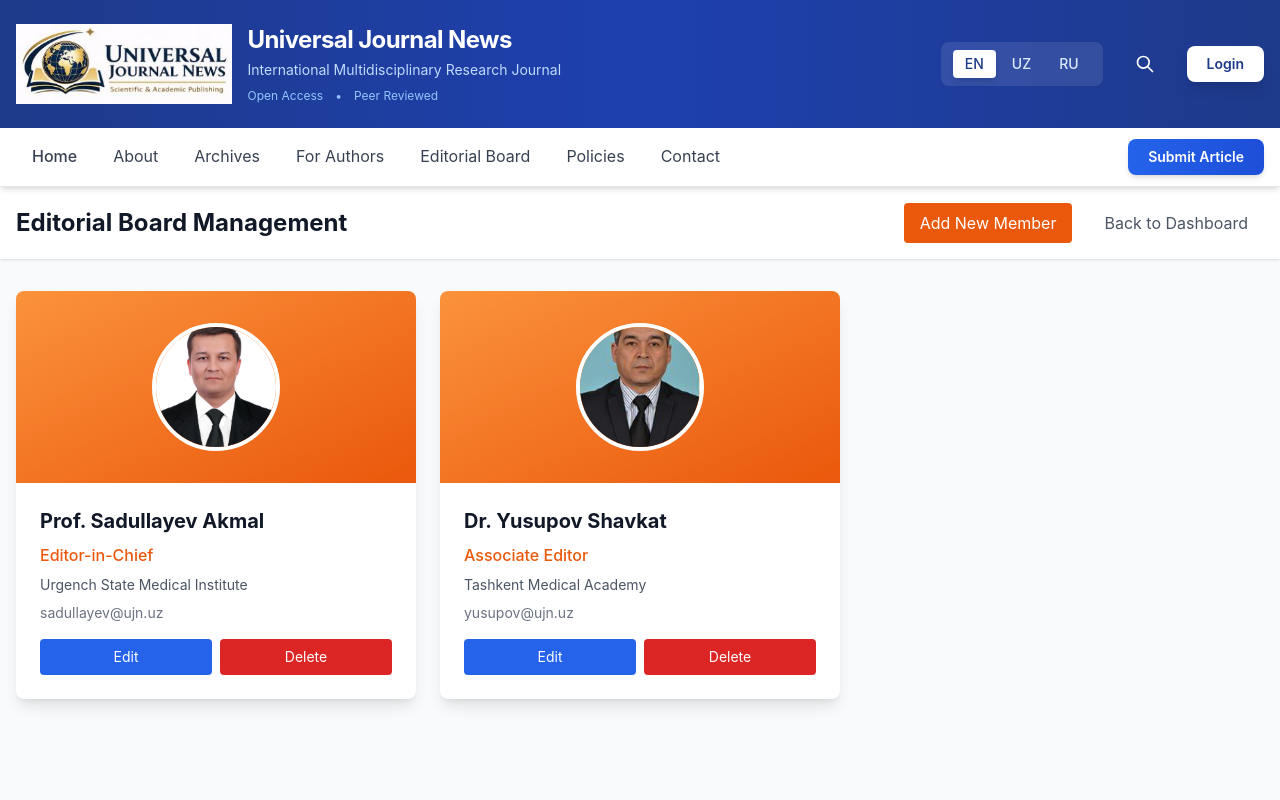
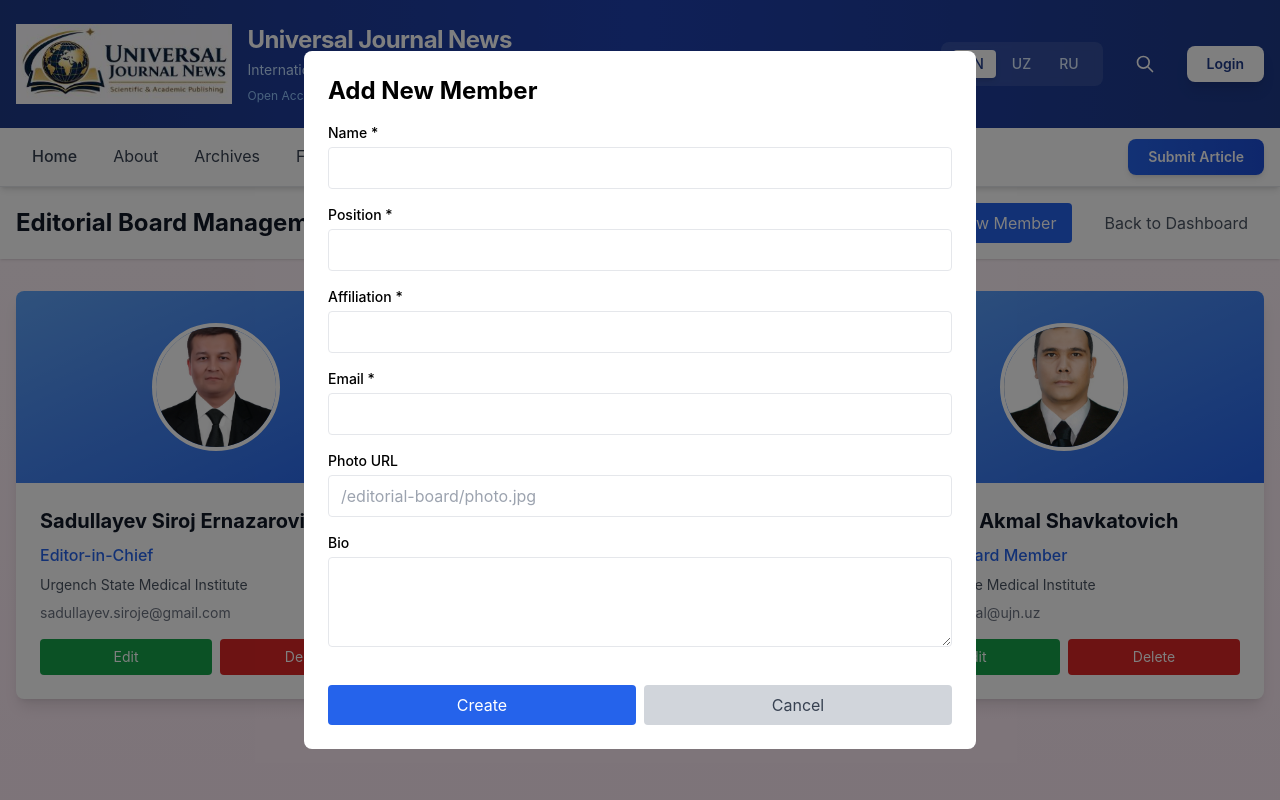
Before and after one commit to sadullayevsiroje-spec/universaljournalnews.uz, a Next.js app: page /admin/editorial-board in a window 1280 px wide. Both pictures are taken after a click on the button "Add New Member". Shown: the top 800 px of the page. Built offline with nearby package versions, Linux system fonts and the light colour scheme.

Commit message:
Add full CRUD functionality for Editorial Board management

```diff
--- a/app/admin/editorial-board/page.tsx
+++ b/app/admin/editorial-board/page.tsx
@@ -1,6 +1,6 @@
 'use client';
 
-import { useState } from 'react';
+import { useState, useEffect } from 'react';
 import Link from 'next/link';
 
 interface BoardMember {
@@ -10,35 +10,104 @@ interface BoardMember {
   affiliation: string;
   email: string;
   photo?: string;
+  bio?: string;
+  order: number;
 }
 
 export default function EditorialBoardManagement() {
-  const [members] = useState<BoardMember[]>([
-    {
-      id: '1',
-      name: 'Prof. Sadullayev Akmal',
-      position: 'Editor-in-Chief',
-      affiliation: 'Urgench State Medical Institute',
-      email: 'sadullayev@ujn.uz',
-      photo: '/editorial-board/sadullayev.jpg'
-    },
-    {
-      id: '2',
-      name: 'Dr. Yusupov Shavkat',
-      position: 'Associate Editor',
-      affiliation: 'Tashkent Medical Academy',
-      email: 'yusupov@ujn.uz',
-      photo: '/editorial-board/yusupov-shavkat.jpg'
-    },
-  ]);
+  const [members, setMembers] = useState<BoardMember[]>([]);
+  const [showModal, setShowModal] = useState(false);
+  const [editingMember, setEditingMember] = useState<BoardMember | null>(null);
+  const [formData, setFormData] = useState({
+    name: '',
+    position: '',
+    affiliation: '',
+    email: '',
+    photo: '',
+    bio: ''
+  });
+
+  useEffect(() => {
+    fetchMembers();
+  }, []);
+
+  const fetchMembers = async () => {
+    try {
+      const res = await fetch('/api/editorial-board');
+      const data = await res.json();
+      setMembers(data.sort((a: BoardMember, b: BoardMember) => a.order - b.order));
+    } catch (error) {
+      console.error('Failed to fetch members:', error);
+    }
+  };
+
+  const handleSubmit = async (e: React.FormEvent) => {
+    e.preventDefault();
+
+    try {
+      if (editingMember) {
+        // Update
+        await fetch('/api/editorial-board', {
+          method: 'PUT',
+          headers: { 'Content-Type': 'application/json' },
+          body: JSON.stringify({ ...formData, id: editingMember.id })
+        });
+      } else {
+        // Create
+        await fetch('/api/editorial-board', {
+          method: 'POST',
+          headers: { 'Content-Type': 'application/json' },
+          body: JSON.stringify(formData)
+        });
+      }
+
+      setShowModal(false);
+      setEditingMember(null);
+      setFormData({ name: '', position: '', affiliation: '', email: '', photo: '', bio: '' });
+      fetchMembers();
+    } catch (error) {
+      console.error('Failed to save member:', error);
+    }
+  };
+
+  const handleEdit = (member: BoardMember) => {
+    setEditingMember(member);
+    setFormData({
+      name: member.name,
+      position: member.position,
+      affiliation: member.affiliation,
+      email: member.email,
+      photo: member.photo || '',
+      bio: member.bio || ''
+    });
+    setShowModal(true);
+  };
+
+  const handleDelete = async (id: string) => {
+    if (!confirm('Are you sure you want to delete this member?')) return;
+
+    try {
+      await fetch(`/api/editorial-board?id=${id}`, { method: 'DELETE' });
+      fetchMembers();
+    } catch (error) {
+      console.error('Failed to delete member:', error);
+    }
+  };
 
   return (
-    <div className="min-h-screen bg-gray-50">
+    <div className="min-h-screen bg-gradient-to-b from-pink-50 to-pink-100">
       <div className="bg-white shadow">
         <div className="max-w-7xl mx-auto px-4 py-4 flex justify-between items-center">
           <h1 className="text-2xl font-bold text-gray-900">Editorial Board Management</h1>
           <div className="flex gap-4">
-            <button className="bg-orange-600 text-white px-4 py-2 rounded hover:bg-orange-700">
+            <button
+              onClick={() => {
+                setEditingMember(null);
+                setFormData({ name: '', position: '', affiliation: '', email: '', photo: '', bio: '' });
+                setShowModal(true);
+              }}
+              className="bg-blue-600 text-white px-4 py-2 rounded hover:bg-blue-700"
+            >
               Add New Member
             </button>
             <Link href="/admin" className="text-gray-600 hover:text-gray-900 px-4 py-2">
@@ -52,25 +121,31 @@ export default function EditorialBoardManagement() {
         <div className="grid grid-cols-1 md:grid-cols-2 lg:grid-cols-3 gap-6">
           {members.map((member) => (
             <div key={member.id} className="bg-white rounded-lg shadow-lg overflow-hidden">
-              <div className="h-48 bg-gradient-to-br from-orange-400 to-orange-600 flex items-center justify-center">
+              <div className="h-48 bg-gradient-to-br from-blue-400 to-blue-600 flex items-center justify-center">
                 {member.photo ? (
                   <img src={member.photo} alt={member.name} className="w-32 h-32 rounded-full border-4 border-white object-cover" />
                 ) : (
-                  <div className="w-32 h-32 rounded-full border-4 border-white bg-white flex items-center justify-center text-4xl font-bold text-orange-600">
+                  <div className="w-32 h-32 rounded-full border-4 border-white bg-white flex items-center justify-center text-4xl font-bold text-blue-600">
                     {member.name.charAt(0)}
                   </div>
                 )}
               </div>
               <div className="p-6">
                 <h3 className="text-xl font-bold text-gray-900 mb-2">{member.name}</h3>
-                <p className="text-orange-600 font-medium mb-2">{member.position}</p>
+                <p className="text-blue-600 font-medium mb-2">{member.position}</p>
                 <p className="text-gray-600 text-sm mb-2">{member.affiliation}</p>
                 <p className="text-gray-500 text-sm mb-4">{member.email}</p>
                 <div className="flex gap-2">
-                  <button className="flex-1 bg-blue-600 text-white px-4 py-2 rounded hover:bg-blue-700 text-sm">
+                  <button
+                    onClick={() => handleEdit(member)}
+                    className="flex-1 bg-green-600 text-white px-4 py-2 rounded hover:bg-green-700 text-sm"
+                  >
                     Edit
                   </button>
-                  <button className="flex-1 bg-red-600 text-white px-4 py-2 rounded hover:bg-red-700 text-sm">
+                  <button
+                    onClick={() => handleDelete(member.id)}
+                    className="flex-1 bg-red-600 text-white px-4 py-2 rounded hover:bg-red-700 text-sm"
+                  >
                     Delete
                   </button>
                 </div>
@@ -79,6 +154,98 @@ export default function EditorialBoardManagement() {
           ))}
         </div>
       </div>
+
+      {/* Modal */}
+      {showModal && (
+        <div className="fixed inset-0 bg-black bg-opacity-50 flex items-center justify-center p-4 z-50">
+          <div className="bg-white rounded-lg max-w-2xl w-full max-h-[90vh] overflow-y-auto">
+            <div className="p-6">
+              <h2 className="text-2xl font-bold mb-4">
+                {editingMember ? 'Edit Member' : 'Add New Member'}
+              </h2>
+              <form onSubmit={handleSubmit} className="space-y-4">
+                <div>
+                  <label className="block text-sm font-medium mb-1">Name *</label>
+                  <input
+                    type="text"
+                    required
+                    value={formData.name}
+                    onChange={(e) => setFormData({...formData, name: e.target.value})}
+                    className="w-full border rounded px-3 py-2"
+                  />
+                </div>
+                <div>
+                  <label className="block text-sm font-medium mb-1">Position *</label>
+                  <input
+                    type="text"
+                    required
+                    value={formData.position}
+                    onChange={(e) => setFormData({...formData, position: e.target.value})}
+                    className="w-full border rounded px-3 py-2"
+                  />
+                </div>
+                <div>
+                  <label className="block text-sm font-medium mb-1">Affiliation *</label>
+                  <input
+                    type="text"
+                    required
+                    value={formData.affiliation}
+                    onChange={(e) => setFormData({...formData, affiliation: e.target.value})}
+                    className="w-full border rounded px-3 py-2"
+                  />
+                </div>
+                <div>
+                  <label className="block text-sm font-medium mb-1">Email *</label>
+                  <input
+                    type="email"
+                    required
+                    value={formData.email}
+                    onChange={(e) => setFormData({...formData, email: e.target.value})}
+                    className="w-full border rounded px-3 py-2"
+                  />
+                </div>
+                <div>
+                  <label className="block text-sm font-medium mb-1">Photo URL</label>
+                  <input
+                    type="text"
+                    value={formData.photo}
+                    onChange={(e) => setFormData({...formData, photo: e.target.value})}
+                    className="w-full border rounded px-3 py-2"
+                    placeholder="/editorial-board/photo.jpg"
+                  />
+                </div>
+                <div>
+                  <label className="block text-sm font-medium mb-1">Bio</label>
+                  <textarea
+                    value={formData.bio}
+                    onChange={(e) => setFormData({...formData, bio: e.target.value})}
+                    className="w-full border rounded px-3 py-2"
+                    rows={3}
+                  />
+                </div>
+                <div className="flex gap-2 pt-4">
+                  <button
+                    type="submit"
+                    className="flex-1 bg-blue-600 text-white px-4 py-2 rounded hover:bg-blue-700"
+                  >
+                    {editingMember ? 'Update' : 'Create'}
+                  </button>
+                  <button
+                    type="button"
+                    onClick={() => {
+                      setShowModal(false);
+                      setEditingMember(null);
+                    }}
+                    className="flex-1 bg-gray-300 text-gray-700 px-4 py-2 rounded hover:bg-gray-400"
+                  >
+                    Cancel
+                  </button>
+                </div>
+              </form>
+            </div>
+          </div>
+        </div>
+      )}
     </div>
   );
 }
--- /dev/null
+++ b/app/api/editorial-board/route.ts
@@ -0,0 +1,81 @@
+import { NextRequest, NextResponse } from 'next/server';
+import fs from 'fs';
+import path from 'path';
+
+const dataPath = path.join(process.cwd(), 'data', 'editorial-board.json');
+
+// GET - Get all members
+export async function GET() {
+  try {
+    const data = fs.readFileSync(dataPath, 'utf-8');
+    const members = JSON.parse(data);
+    return NextResponse.json(members);
+  } catch (error) {
+    return NextResponse.json({ error: 'Failed to read data' }, { status: 500 });
+  }
+}
+
+// POST - Add new member
+export async function POST(request: NextRequest) {
+  try {
+    const body = await request.json();
+    const data = fs.readFileSync(dataPath, 'utf-8');
+    const members = JSON.parse(data);
+
+    const newMember = {
+      id: Date.now().toString(),
+      ...body,
+      order: members.length + 1
+    };
+
+    members.push(newMember);
+    fs.writeFileSync(dataPath, JSON.stringify(members, null, 2));
+
+    return NextResponse.json(newMember, { status: 201 });
+  } catch (error) {
+    return NextResponse.json({ error: 'Failed to create member' }, { status: 500 });
+  }
+}
+
+// PUT - Update member
+export async function PUT(request: NextRequest) {
+  try {
+    const body = await request.json();
+    const data = fs.readFileSync(dataPath, 'utf-8');
+    let members = JSON.parse(data);
+
+    const index = members.findIndex((m: any) => m.id === body.id);
+    if (index === -1) {
+      return NextResponse.json({ error: 'Member not found' }, { status: 404 });
+    }
+
+    members[index] = { ...members[index], ...body };
+    fs.writeFileSync(dataPath, JSON.stringify(members, null, 2));
+
+    return NextResponse.json(members[index]);
+  } catch (error) {
+    return NextResponse.json({ error: 'Failed to update member' }, { status: 500 });
+  }
+}
+
+// DELETE - Delete member
+export async function DELETE(request: NextRequest) {
+  try {
+    const { searchParams } = new URL(request.url);
+    const id = searchParams.get('id');
+
+    if (!id) {
+      return NextResponse.json({ error: 'ID required' }, { status: 400 });
+    }
+
+    const data = fs.readFileSync(dataPath, 'utf-8');
+    let members = JSON.parse(data);
+
+    members = members.filter((m: any) => m.id !== id);
+    fs.writeFileSync(dataPath, JSON.stringify(members, null, 2));
+
+    return NextResponse.json({ success: true });
+  } catch (error) {
+    return NextResponse.json({ error: 'Failed to delete member' }, { status: 500 });
+  }
+}
--- /dev/null
+++ b/data/editorial-board.json
@@ -0,0 +1,32 @@
+[
+  {
+    "id": "1",
+    "name": "Sadullayev Siroj Ernazarovich",
+    "position": "Editor-in-Chief",
+    "affiliation": "Urgench State Medical Institute",
+    "email": "sadullayev.siroje@gmail.com",
+    "photo": "/editorial-board/sadullayev.jpg",
+    "bio": "Professor of Infectious Diseases",
+    "order": 1
+  },
+  {
+    "id": "2",
+    "name": "Yusupov Shavkat Raximbayevich",
+    "position": "Associate Editor",
+    "affiliation": "Urgench State Medical Institute",
+    "email": "yusupov@ujn.uz",
+    "photo": "/editorial-board/yusupov-shavkat.jpg",
+    "bio": "Associate Professor",
+    "order": 2
+  },
+  {
+    "id": "3",
+    "name": "Yusupov Akmal Shavkatovich",
+    "position": "Editorial Board Member",
+    "affiliation": "Urgench State Medical Institute",
+    "email": "yusupov.akmal@ujn.uz",
+    "photo": "/editorial-board/yusupov-akmal.jpg",
+    "bio": "Assistant Professor",
+    "order": 3
+  }
+]
```
